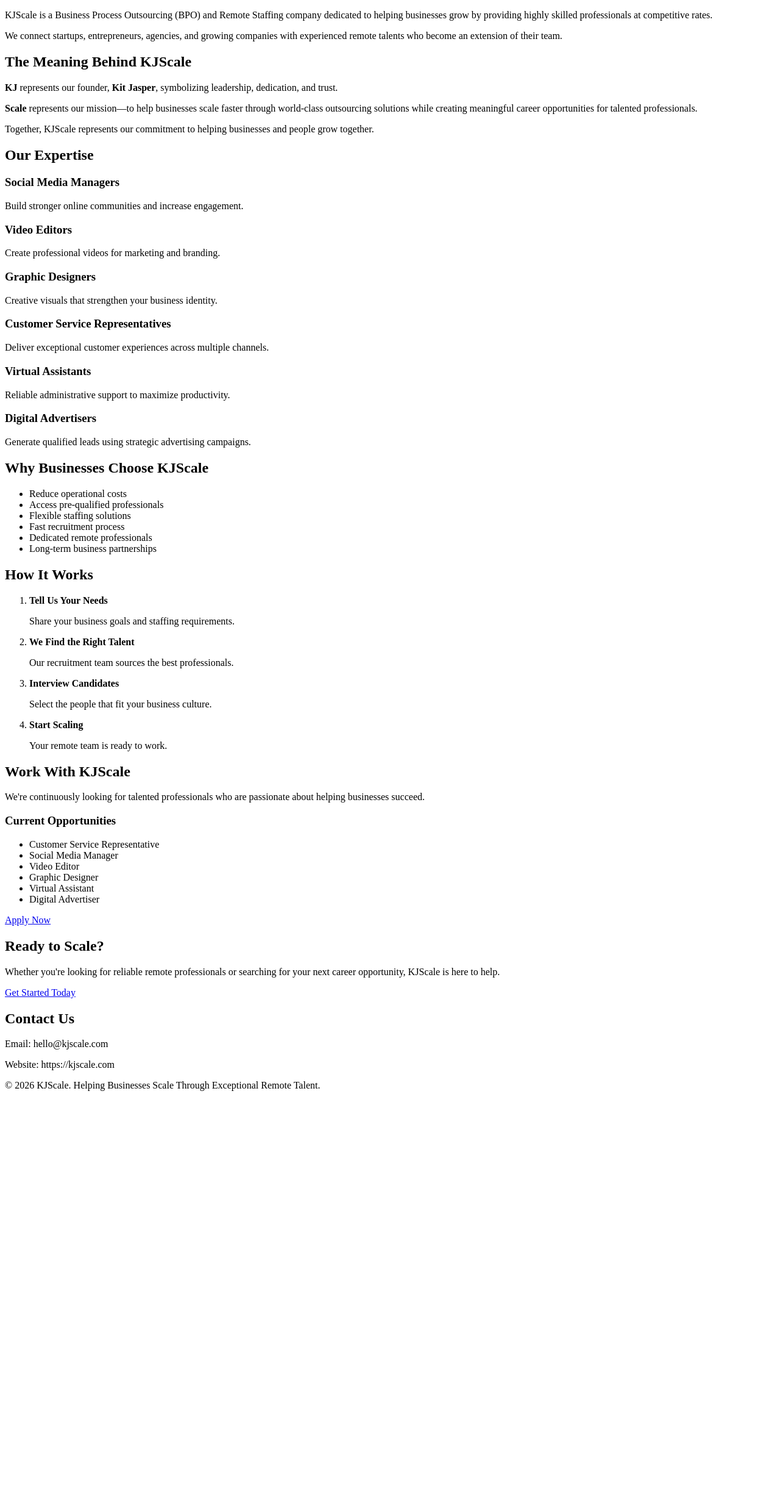
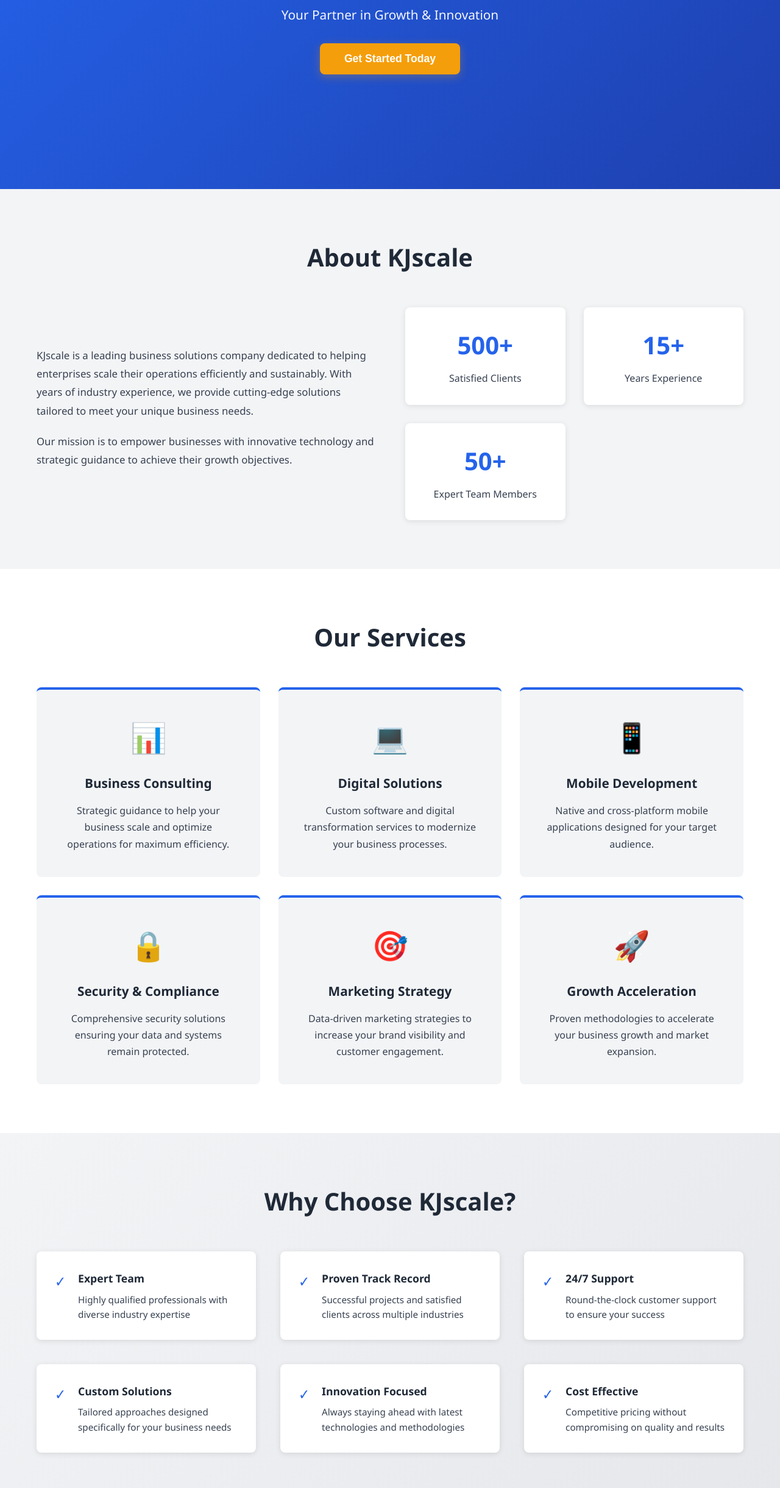
Before and after one commit to princejasperkit/KJscale, a plain HTML site: page index.html in a window 1280 px wide. Shown: the part 360-2800 px from the top of the page at 61% size. Before the commit the page ends 2165 px from the top, so only its background shows below. Drawn offline with Linux system fonts and the light colour scheme.

Commit message:
Update with modern business website structure and design

```diff
--- a/index.html
+++ b/index.html
@@ -3,313 +3,210 @@
 <head>
     <meta charset="UTF-8">
     <meta name="viewport" content="width=device-width, initial-scale=1.0">
-    <title>KJScale | Outsourcing & Remote Staffing Solutions</title>
-
-    <meta name="description" content="KJScale connects businesses with skilled remote professionals including Social Media Managers, Video Editors, Graphic Designers, Virtual Assistants, Customer Service Representatives, and Digital Advertisers.">
-
-    <meta name="keywords" content="outsourcing, remote staffing, virtual assistant, customer support, social media manager, video editor, graphic designer">
-
+    <title>KJscale - Professional Business Solutions</title>
+    <link rel="stylesheet" href="styles.css">
 </head>
-
 <body>
-
-    <!-- ================= HEADER ================= -->
-
-    <header>
-
-        <nav>
-
-            <div class="logo">
-                <h2>KJScale</h2>
+    <!-- Navigation Bar -->
+    <nav class="navbar">
+        <div class="nav-container">
+            <div class="logo">KJscale</div>
+            <ul class="nav-menu" id="navMenu">
+                <li><a href="#home" class="nav-link">Home</a></li>
+                <li><a href="#about" class="nav-link">About</a></li>
+                <li><a href="#services" class="nav-link">Services</a></li>
+                <li><a href="#features" class="nav-link">Features</a></li>
+                <li><a href="#contact" class="nav-link">Contact</a></li>
+            </ul>
+            <div class="hamburger" id="hamburger">
+                <span></span>
+                <span></span>
+                <span></span>
             </div>
-
-            <ul>
-
-                <li><a href="#about">About</a></li>
-
-                <li><a href="#services">Services</a></li>
-
-                <li><a href="#why">Why KJScale</a></li>
-
-                <li><a href="#careers">Careers</a></li>
-
-                <li><a href="#contact">Contact</a></li>
-
-            </ul>
-
+        </div>
     </nav>
 
-    </header>
-
-    <!-- ================= HERO ================= -->
-
-    <section id="hero">
-
-        <small>Business Process Outsourcing • Remote Staffing</small>
-
-        <h1>
-            Scale Your Business
-            With Skilled Remote Professionals
-        </h1>
-
-        <p>
-
-            KJScale helps businesses reduce hiring costs while gaining access to experienced professionals in customer service, digital marketing, creative services, and business support.
-
-        </p>
-
-        <a href="#">Book a Free Consultation</a>
-
-        <a href="#">Join Our Team</a>
-
+    <!-- Hero Section -->
+    <section id="home" class="hero">
+        <div class="hero-content">
+            <h1>Welcome to KJscale</h1>
+            <p>Your Partner in Growth & Innovation</p>
+            <button class="cta-button" onclick="document.getElementById('contact').scrollIntoView({behavior: 'smooth'})">Get Started Today</button>
+        </div>
     </section>
 
-    <!-- ================= ABOUT ================= -->
-
-    <section id="about">
-
-        <h2>About KJScale</h2>
-
-        <p>
-
-            KJScale is a Business Process Outsourcing (BPO) and Remote Staffing company dedicated to helping businesses grow by providing highly skilled professionals at competitive rates.
-
-        </p>
-
-        <p>
-
-            We connect startups, entrepreneurs, agencies, and growing companies with experienced remote talents who become an extension of their team.
-
-        </p>
-
+    <!-- About Section -->
+    <section id="about" class="about">
+        <div class="container">
+            <h2>About KJscale</h2>
+            <div class="about-content">
+                <div class="about-text">
+                    <p>KJscale is a leading business solutions company dedicated to helping enterprises scale their operations efficiently and sustainably. With years of industry experience, we provide cutting-edge solutions tailored to meet your unique business needs.</p>
+                    <p>Our mission is to empower businesses with innovative technology and strategic guidance to achieve their growth objectives.</p>
+                </div>
+                <div class="about-stats">
+                    <div class="stat-box">
+                        <h3>500+</h3>
+                        <p>Satisfied Clients</p>
+                    </div>
+                    <div class="stat-box">
+                        <h3>15+</h3>
+                        <p>Years Experience</p>
+                    </div>
+                    <div class="stat-box">
+                        <h3>50+</h3>
+                        <p>Expert Team Members</p>
+                    </div>
+                </div>
+            </div>
+        </div>
     </section>
 
-    <!-- ================= NAME STORY ================= -->
-
-    <section id="story">
-
-        <h2>The Meaning Behind KJScale</h2>
-
-        <p>
-
-            <strong>KJ</strong> represents our founder,
-            <strong>Kit Jasper</strong>,
-            symbolizing leadership, dedication, and trust.
-
-        </p>
-
-        <p>
-
-            <strong>Scale</strong> represents our mission—to help businesses scale faster through world-class outsourcing solutions while creating meaningful career opportunities for talented professionals.
-
-        </p>
-
-        <p>
-
-            Together, KJScale represents our commitment to helping businesses and people grow together.
-
-        </p>
-
+    <!-- Services Section -->
+    <section id="services" class="services">
+        <div class="container">
+            <h2>Our Services</h2>
+            <div class="services-grid">
+                <div class="service-card">
+                    <div class="service-icon">📊</div>
+                    <h3>Business Consulting</h3>
+                    <p>Strategic guidance to help your business scale and optimize operations for maximum efficiency.</p>
+                </div>
+                <div class="service-card">
+                    <div class="service-icon">💻</div>
+                    <h3>Digital Solutions</h3>
+                    <p>Custom software and digital transformation services to modernize your business processes.</p>
+                </div>
+                <div class="service-card">
+                    <div class="service-icon">📱</div>
+                    <h3>Mobile Development</h3>
+                    <p>Native and cross-platform mobile applications designed for your target audience.</p>
+                </div>
+                <div class="service-card">
+                    <div class="service-icon">🔒</div>
+                    <h3>Security & Compliance</h3>
+                    <p>Comprehensive security solutions ensuring your data and systems remain protected.</p>
+                </div>
+                <div class="service-card">
+                    <div class="service-icon">🎯</div>
+                    <h3>Marketing Strategy</h3>
+                    <p>Data-driven marketing strategies to increase your brand visibility and customer engagement.</p>
+                </div>
+                <div class="service-card">
+                    <div class="service-icon">🚀</div>
+                    <h3>Growth Acceleration</h3>
+                    <p>Proven methodologies to accelerate your business growth and market expansion.</p>
+                </div>
+            </div>
+        </div>
     </section>
 
-    <!-- ================= SERVICES ================= -->
-
-    <section id="services">
-
-        <h2>Our Expertise</h2>
-
-        <article>
-
-            <h3>Social Media Managers</h3>
-
-            <p>Build stronger online communities and increase engagement.</p>
-
-        </article>
-
-        <article>
-
-            <h3>Video Editors</h3>
-
-            <p>Create professional videos for marketing and branding.</p>
-
-        </article>
-
-        <article>
-
-            <h3>Graphic Designers</h3>
-
-            <p>Creative visuals that strengthen your business identity.</p>
-
-        </article>
-
-        <article>
-
-            <h3>Customer Service Representatives</h3>
-
-            <p>Deliver exceptional customer experiences across multiple channels.</p>
-
-        </article>
-
-        <article>
-
-            <h3>Virtual Assistants</h3>
-
-            <p>Reliable administrative support to maximize productivity.</p>
-
-        </article>
-
-        <article>
-
-            <h3>Digital Advertisers</h3>
-
-            <p>Generate qualified leads using strategic advertising campaigns.</p>
-
-        </article>
-
+    <!-- Features Section -->
+    <section id="features" class="features">
+        <div class="container">
+            <h2>Why Choose KJscale?</h2>
+            <div class="features-list">
+                <div class="feature-item">
+                    <span class="checkmark">✓</span>
+                    <div>
+                        <h4>Expert Team</h4>
+                        <p>Highly qualified professionals with diverse industry expertise</p>
+                    </div>
+                </div>
+                <div class="feature-item">
+                    <span class="checkmark">✓</span>
+                    <div>
+                        <h4>Proven Track Record</h4>
+                        <p>Successful projects and satisfied clients across multiple industries</p>
+                    </div>
+                </div>
+                <div class="feature-item">
+                    <span class="checkmark">✓</span>
+                    <div>
+                        <h4>24/7 Support</h4>
+                        <p>Round-the-clock customer support to ensure your success</p>
+                    </div>
+                </div>
+                <div class="feature-item">
+                    <span class="checkmark">✓</span>
+                    <div>
+                        <h4>Custom Solutions</h4>
+                        <p>Tailored approaches designed specifically for your business needs</p>
+                    </div>
+                </div>
+                <div class="feature-item">
+                    <span class="checkmark">✓</span>
+                    <div>
+                        <h4>Innovation Focused</h4>
+                        <p>Always staying ahead with latest technologies and methodologies</p>
+                    </div>
+                </div>
+                <div class="feature-item">
+                    <span class="checkmark">✓</span>
+                    <div>
+                        <h4>Cost Effective</h4>
+                        <p>Competitive pricing without compromising on quality and results</p>
+                    </div>
+                </div>
+            </div>
+        </div>
     </section>
 
-    <!-- ================= WHY ================= -->
-
-    <section id="why">
-
-        <h2>Why Businesses Choose KJScale</h2>
-
-        <ul>
-
-            <li>Reduce operational costs</li>
-
-            <li>Access pre-qualified professionals</li>
-
-            <li>Flexible staffing solutions</li>
-
-            <li>Fast recruitment process</li>
-
-            <li>Dedicated remote professionals</li>
-
-            <li>Long-term business partnerships</li>
-
-        </ul>
-
+    <!-- Contact Section -->
+    <section id="contact" class="contact">
+        <div class="container">
+            <h2>Get In Touch</h2>
+            <p class="contact-intro">Ready to scale your business? Contact us today for a free consultation.</p>
+            <form class="contact-form" id="contactForm">
+                <div class="form-group">
+                    <input type="text" placeholder="Your Name" required>
+                </div>
+                <div class="form-group">
+                    <input type="email" placeholder="Your Email" required>
+                </div>
+                <div class="form-group">
+                    <input type="text" placeholder="Company Name" required>
+                </div>
+                <div class="form-group">
+                    <textarea placeholder="Your Message" rows="5" required></textarea>
+                </div>
+                <button type="submit" class="submit-button">Send Message</button>
+            </form>
+        </div>
     </section>
 
-    <!-- ================= PROCESS ================= -->
-
-    <section>
-
-        <h2>How It Works</h2>
-
-        <ol>
-
-            <li>
-
-                <strong>Tell Us Your Needs</strong>
-
-                <p>Share your business goals and staffing requirements.</p>
-
-            </li>
-
-            <li>
-
-                <strong>We Find the Right Talent</strong>
-
-                <p>Our recruitment team sources the best professionals.</p>
-
-            </li>
-
-            <li>
-
-                <strong>Interview Candidates</strong>
-
-                <p>Select the people that fit your business culture.</p>
-
-            </li>
-
-            <li>
-
-                <strong>Start Scaling</strong>
-
-                <p>Your remote team is ready to work.</p>
-
-            </li>
-
-        </ol>
-
-    </section>
-
-    <!-- ================= CAREERS ================= -->
-
-    <section id="careers">
-
-        <h2>Work With KJScale</h2>
-
-        <p>
-
-            We're continuously looking for talented professionals who are passionate about helping businesses succeed.
-
-        </p>
-
-        <h3>Current Opportunities</h3>
-
+    <!-- Footer -->
+    <footer class="footer">
+        <div class="container">
+            <div class="footer-content">
+                <div class="footer-section">
+                    <h4>KJscale</h4>
+                    <p>Empowering businesses to reach their full potential through innovative solutions.</p>
+                </div>
+                <div class="footer-section">
+                    <h4>Quick Links</h4>
                     <ul>
-
-            <li>Customer Service Representative</li>
-
-            <li>Social Media Manager</li>
-
-            <li>Video Editor</li>
-
-            <li>Graphic Designer</li>
-
-            <li>Virtual Assistant</li>
-
-            <li>Digital Advertiser</li>
-
+                        <li><a href="#home">Home</a></li>
+                        <li><a href="#about">About</a></li>
+                        <li><a href="#services">Services</a></li>
+                        <li><a href="#contact">Contact</a></li>
                     </ul>
-
-        <a href="#">Apply Now</a>
-
-    </section>
-
-    <!-- ================= CTA ================= -->
-
-    <section>
-
-        <h2>Ready to Scale?</h2>
-
-        <p>
-
-            Whether you're looking for reliable remote professionals or searching for your next career opportunity, KJScale is here to help.
-
-        </p>
-
-        <a href="#">Get Started Today</a>
-
-    </section>
-
-    <!-- ================= CONTACT ================= -->
-
-    <section id="contact">
-
-        <h2>Contact Us</h2>
-
-        <p>Email: hello@kjscale.com</p>
-
-        <p>Website: https://kjscale.com</p>
-
-    </section>
-
-    <!-- ================= FOOTER ================= -->
-
-    <footer>
-
-        <p>
-
-            © 2026 KJScale.
-            Helping Businesses Scale Through Exceptional Remote Talent.
-
-        </p>
-
+                </div>
+                <div class="footer-section">
+                    <h4>Follow Us</h4>
+                    <div class="social-links">
+                        <a href="#" class="social-link">LinkedIn</a>
+                        <a href="#" class="social-link">Twitter</a>
+                        <a href="#" class="social-link">Facebook</a>
+                    </div>
+                </div>
+            </div>
+            <div class="footer-bottom">
+                <p>&copy; 2024 KJscale. All rights reserved.</p>
+            </div>
+        </div>
     </footer>
 
+    <script src="script.js"></script>
 </body>
 </html>
```
Lines whose indentation alone changed are shown as unchanged.
